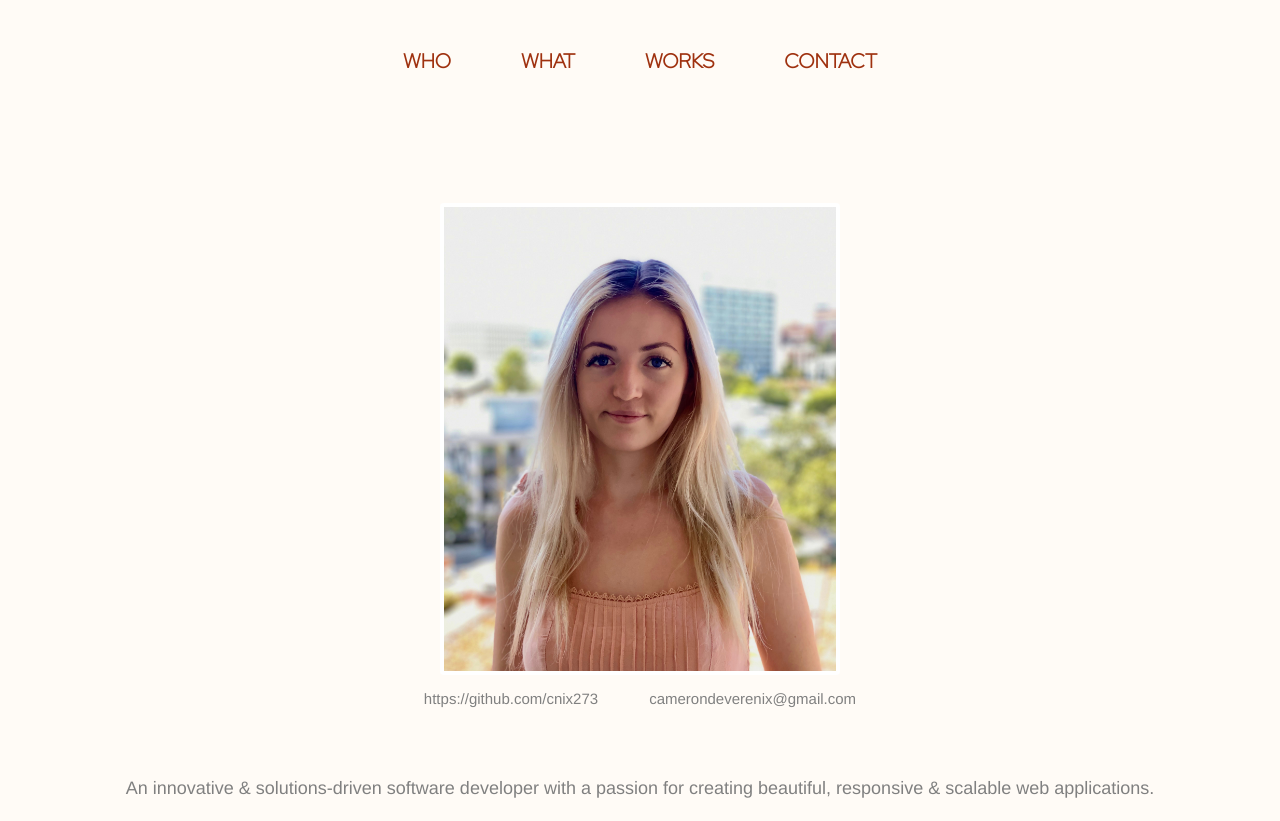
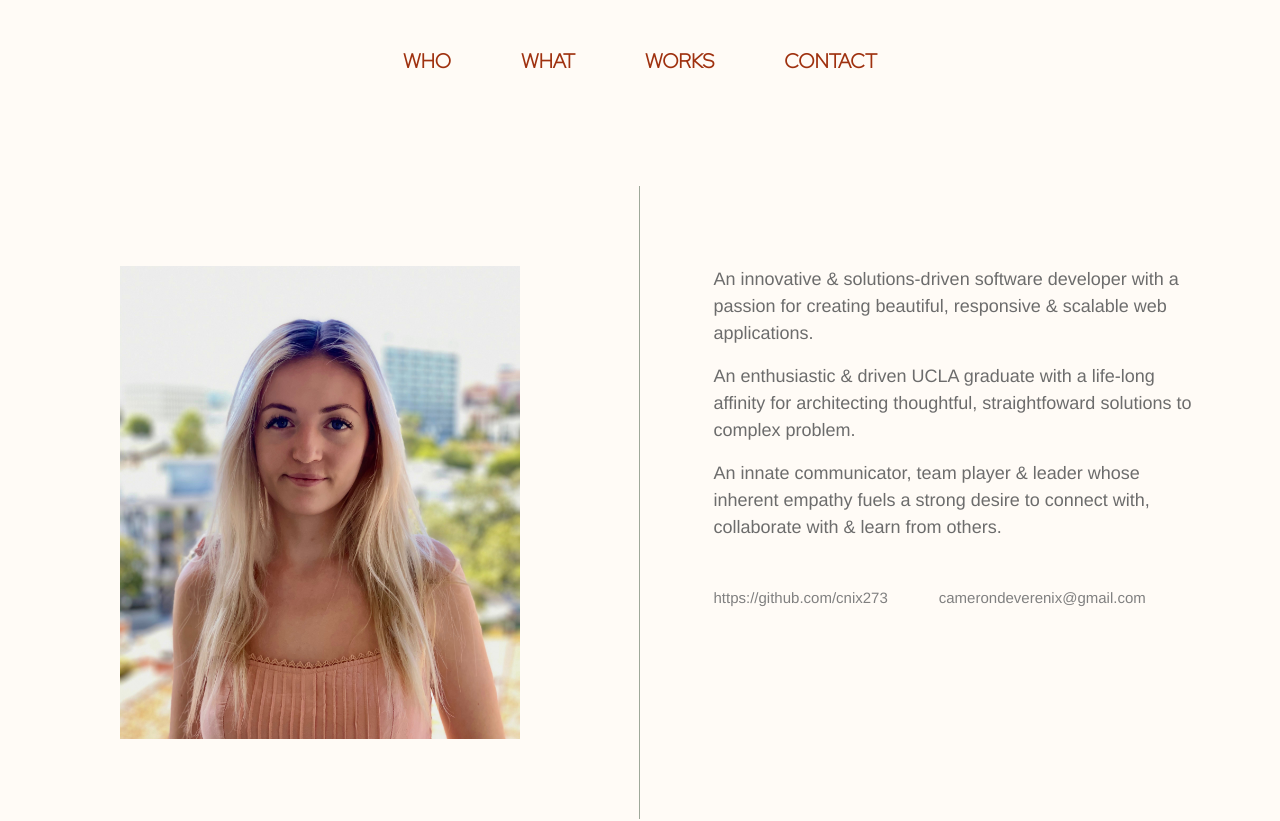
Before and after one commit to cnix273/porfolio-redesign, a React (Create React App) app: page / in a window 1280 px wide. Shown: the part 800-1621 px from the top of the page. Built offline with nearby package versions, Linux system fonts and the light colour scheme.

Commit message:
added cols and rows

```diff
--- a/src/components/About/index.js
+++ b/src/components/About/index.js
@@ -1,31 +1,37 @@
 import React, { Component } from "react";
+import { Row, Col } from "react-bootstrap";
 
 import "./style.css";
 import profPic from "../Assets/professional_pic.jpg";
 
+import { TransitionGroup, CSSTransition } from "react-transition-group";
+
 export default class About extends Component {
 
-    constructor(props) {
-        super(props);
-        // this.myRef = React.createRef();
-    }
+    render() {
+        const {location } = this.props;
 
-    render() {
+        const timeout = {enter: 800, exit: 400 };
+
         return (
-            <section className="container-fluid" id="aboutContainer">
-                <main className="row">
-                    <div className="col-sm-12">
+            <TransitionGroup component="div" className="container-fluid App" id="aboutContainer">
+                <CSSTransition timeout={timeout} className="pageSlider" mountOnEnter={false}>
+                <Row className="row">
+                    <Col xs={6} id="portfolio-picture">
                         <img className="img-thumbnail" id="mainImage" src={profPic} alt="Cameron Nix headshot"/>
                         {/* <p>A solutions-driven software developer with a passion for creating beautiful &amp; scalable web applications built on JavaScript.</p> */}
-                        <p><a className="contactlinks" href="https://github.com/cnix273">https://github.com/cnix273</a> &emsp; &emsp; <a className="contactlinks" href="mailto:camerondeverenix@gmail.com">camerondeverenix@gmail.com</a></p>
-                        <br></br>
+                    </Col>
+                    <Col xs={6} id="about-text">
                         <p>An innovative &amp; solutions-driven software developer with a passion for creating beautiful, responsive &amp; scalable web applications.</p>
                         {/* <p>A life-long learner who finds joy in problem solving.</p> */}
                         <p>An enthusiastic &amp; driven UCLA graduate with a life-long affinity for architecting thoughtful, straightfoward solutions to complex problem.</p>
                         <p>An innate communicator, team player &amp; leader whose inherent empathy fuels a strong desire to connect with, collaborate with &amp; learn from others.</p>
-                    </div>
-                </main>
-            </section>
+                        <br/>
+                        <p><a className="contactlinks" href="https://github.com/cnix273">https://github.com/cnix273</a> &emsp; &emsp; <a className="contactlinks" href="mailto:camerondeverenix@gmail.com">camerondeverenix@gmail.com</a></p>
+                    </Col>
+                </Row>
+                </CSSTransition>
+            </TransitionGroup>
         );
     }
 };
--- a/src/components/About/style.css
+++ b/src/components/About/style.css
@@ -1,25 +1,36 @@
 #aboutContainer {
-    margin-top: 50px;
-    margin-bottom: 10px;
+    padding: 63px 15px 15px;
+    /* margin-bottom: 10px; */
 }
 
 #mainImage {
     /* Structure */
     border: 0!important;
+    padding: 0;
 
     /* Display */
     display: block;
-    margin-top: 30px;
-    margin-left: auto;
-    margin-right: auto;
+    margin: 80px auto;
+    border-radius: 0;
 
     width: 400px;
     height: auto!important;
 }
 
-p {
-    padding: 15px;
-    color: grey;
+#portfolio-picture {
+    border-right: 1px solid rgb(159, 168, 154);
+    /* rgba(245, 236, 227); */
+    /* color: rgb(159, 168, 154)!important; */
+}
+
+#about-text {
+    padding: 80px 73.5px;
+    color: rgb(108, 108, 108);
+}
+
+#about-text p {
+    text-align: left;
+    padding: 0;
 }
 
 .contactlinks {
```
